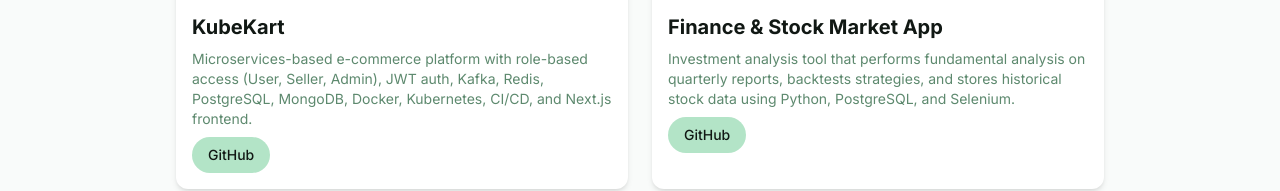
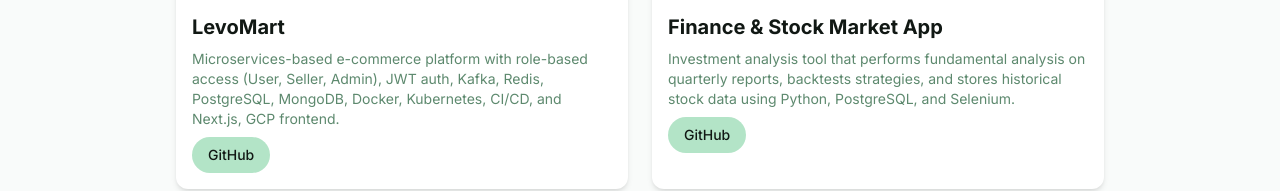
Before and after one commit to Rajan235/portfolio_1, a plain HTML site: page projects.html in a window 1280 px wide. Shown: the part 401-592 px from the top of the page. Drawn offline with nearby package versions, Linux system fonts and the light colour scheme.

Commit message:
changed project image

```diff
--- a/projects.html
+++ b/projects.html
@@ -448,18 +448,18 @@
                 <div class="overflow-hidden">
                   <img
                     class="w-full h-48 object-cover transform transition duration-300 hover:scale-105"
-                    src="https://repository-images.githubusercontent.com/456963513/82528385-a73f-488f-9003-513321283a6b"
-                    alt="KubeKart"
+                    src="https://github.com/Rajan235/LevoMart/blob/dev/docs/images/screenshots/homepage.png?raw=true"
+                    alt="LevoMart"
                   />
                 </div>
 
                 <div class="p-4 flex flex-col gap-2">
-                  <h3 class="text-xl font-bold text-[#111814]">KubeKart</h3>
+                  <h3 class="text-xl font-bold text-[#111814]">LevoMart</h3>
                   <p class="text-[#5d896e] text-sm">
                     Microservices-based e-commerce platform with role-based
                     access (User, Seller, Admin), JWT auth, Kafka, Redis,
-                    PostgreSQL, MongoDB, Docker, Kubernetes, CI/CD, and Next.js
-                    frontend.
+                    PostgreSQL, MongoDB, Docker, Kubernetes, CI/CD, and Next.js,
+                    GCP frontend.
                   </p>
                   <div class="flex gap-2">
                     <a
```
